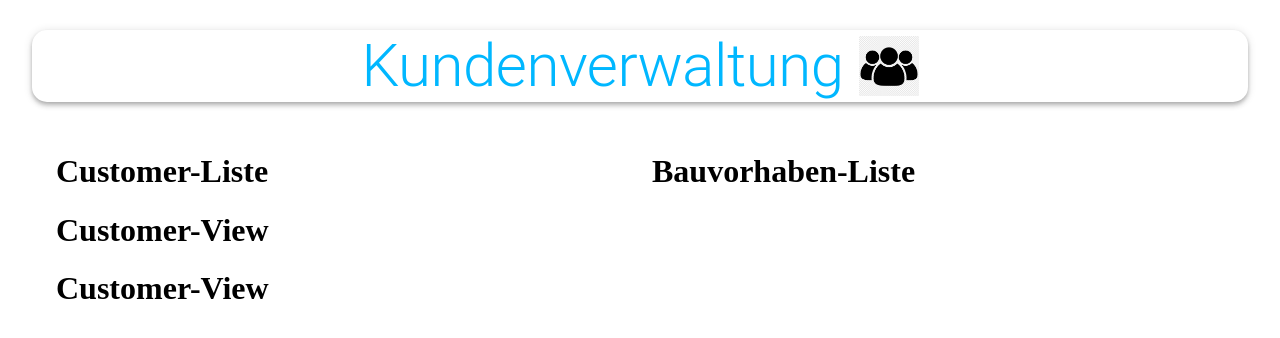
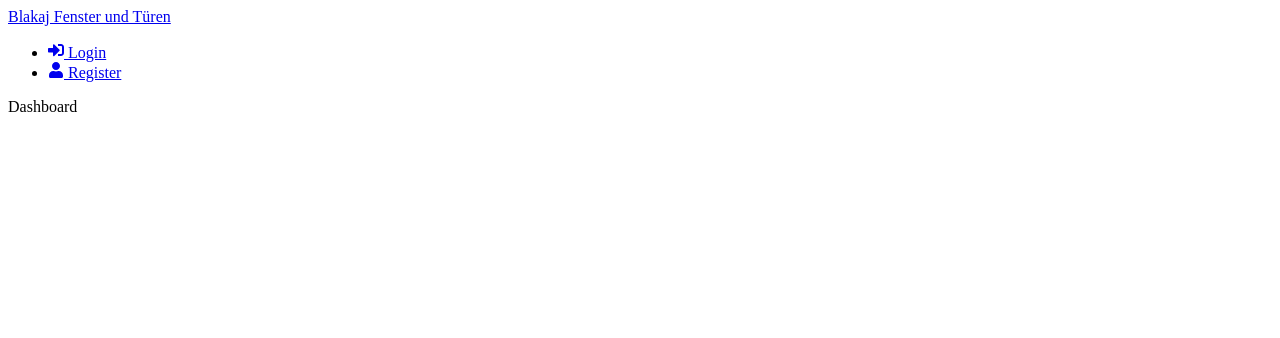
Before and after one commit to Agoga98/CMT, a React (Create React App) app: page / in a window 1280 px wide. Shown: the top 338 px of the page. Built offline with nearby package versions, Linux system fonts and the light colour scheme.

Commit message:
routes hinzugefügt

```diff
--- a/package.json
+++ b/package.json
@@ -10,7 +10,9 @@
     "axios": "^0.22.0",
     "react": "^17.0.2",
     "react-dom": "^17.0.2",
+    "react-icons": "^4.3.1",
     "react-redux": "^7.2.5",
+    "react-router-dom": "^6.2.2",
     "react-scripts": "4.0.3",
     "redux": "^4.1.1",
     "redux-thunk": "^2.3.0",
--- a/src/App.js
+++ b/src/App.js
@@ -1,40 +1,29 @@
-import React, {useEffect} from 'react'
-import { Container, AppBar, Typography, Grow, Grid } from '@material-ui/core'
-import { useDispatch } from 'react-redux'
-
-import {getCustomers} from './actions/customers'
-import Customers from './components/Customers/customers'
-import ConstructionProjetcs from './components/ConstructionProjects/ConstructionProjects'
-import KundenverwaltungBild from './images/AppImg.png'
-import useStyles from './styles'
+import {BrowserRouter as Router, Routes, Route} from 'react-router-dom'
+import Header from './components/Header';
+import Dashboard from './pages/Dashboard';
+import Login from './pages/Login';
+import NewCustomer from './pages/NewCustomer';
+import Register from './pages/Register';
+import Statistics from './pages/Statistics';
 
 const App = () => {
-    const classes =  useStyles();
-    const dispatch = useDispatch();
 
-    useEffect(() => {
-        dispatch(getCustomers)
-    }, [dispatch])
 
     return(
-        <Container maxwidth='lg' >
-            <AppBar className={classes.appBar} position="static" color="inherit">
-                <Typography className={classes.heading} variant="h2" align="center">Kundenverwaltung</Typography>
-                <img className={classes.image} src={KundenverwaltungBild} alt="KundenverwaltungBild" height="60" />
-            </AppBar>
-            <Grow in>
-                <Container>
-                    <Grid container justifyContent="space-between" alignItems="stretch" spacing={3}>
-                        <Grid item xs={12} sm={6}>
-                            <Customers />
-                        </Grid>
-                        <Grid item xs={12} sm={6}>
-                            <ConstructionProjetcs />
-                        </Grid>
-                    </Grid>
-                </Container>
-            </Grow>
-        </Container>
+        <>
+            <Router>
+                <div className='container'>
+                    <Header/>
+                    <Routes>
+                        <Route path='/' element={<Dashboard/>}/>
+                        <Route path='/login' element={<Login/>}/>
+                        <Route path='/register' element={<Register/>}/>
+                        <Route path='/newcustomer' element={<NewCustomer/>}/>
+                        <Route path='/statistics' element={<Statistics/>}/>
+                    </Routes>
+                </div>
+            </Router>
+        </>
     )
 }
 
--- /dev/null
+++ b/src/components/Header.jsx
@@ -0,0 +1,26 @@
+import {FaSignInAlt, FaSignOutAlt, FaUser} from 'react-icons/fa'
+import {Link} from 'react-router-dom'
+
+function Header() {
+  return (
+    <header className='header'>
+        <div>
+            <Link to='/'>Blakaj Fenster und Türen</Link>
+        </div>
+        <ul>
+            <li>
+                <Link to='/login'>
+                    <FaSignInAlt/> Login
+                </Link>
+            </li>
+            <li>
+                <Link to='/register' >
+                    <FaUser /> Register
+                </Link>
+            </li>
+        </ul>
+    </header>
+  )
+}
+
+export default Header
--- /dev/null
+++ b/src/index.css
@@ -0,0 +1,39 @@
+  .container {
+    width: 100%;
+    max-width: 960px;
+    margin: 0 auto;
+    padding: 0 20px;
+    text-align: center;
+  }
+
+  .header {
+    display: flex;
+    justify-content: space-between;
+    align-items: center;
+    padding: 20px 0;
+    border-bottom: 1px solid #e6e6e6;
+    margin-bottom: 60px;
+  }
+
+  .header ul {
+    display: flex;
+    align-items: center;
+    justify-content: space-between;
+  }
+
+  .header ul li {
+    margin-left: 20px;
+  }
+
+  .header ul li a {
+    display: flex;
+    align-items: center;
+  }
+
+  .header ul li a:hover {
+    color: #777;
+  }
+
+  .header ul li a svg {
+    margin-right: 5px;
+  }
--- /dev/null
+++ b/src/pages/Dashboard.js
@@ -0,0 +1,7 @@
+function Dashboard() {
+  return (
+    <div>Dashboard</div>
+  )
+}
+
+export default Dashboard
--- /dev/null
+++ b/src/pages/Login.js
@@ -0,0 +1,7 @@
+function Login() {
+  return (
+    <div>Login</div>
+  )
+}
+
+export default Login
--- /dev/null
+++ b/src/pages/NewCustomer.js
@@ -0,0 +1,7 @@
+function NewCustomer() {
+  return (
+    <div>NewCustomer</div>
+  )
+}
+
+export default NewCustomer
--- /dev/null
+++ b/src/pages/Register.js
@@ -0,0 +1,7 @@
+function Register() {
+  return (
+    <div>Register</div>
+  )
+}
+
+export default Register
--- /dev/null
+++ b/src/pages/Statistics.js
@@ -0,0 +1,7 @@
+function Statistics() {
+  return (
+    <div>Statistics</div>
+  )
+}
+
+export default Statistics
--- a/src/styles.js
+++ /dev/null
@@ -1,18 +0,0 @@
-import { makeStyles } from "@material-ui/core";
-
-export default makeStyles(() => ({
-    appBar: {
-        borderRadius: 15,
-        margin: '30px 0',
-        display: 'flex',
-        flexDirection: 'row',
-        justifyContent: 'center',
-        alignItems: 'center',
-      },
-      heading: {
-        color: 'rgba(0,183,255, 1)',
-      },
-      image: {
-        marginLeft: '15px',
-      }
-}));
```
Also changed, not shown: 1 other file (tests, documents, lock files or other folders).
